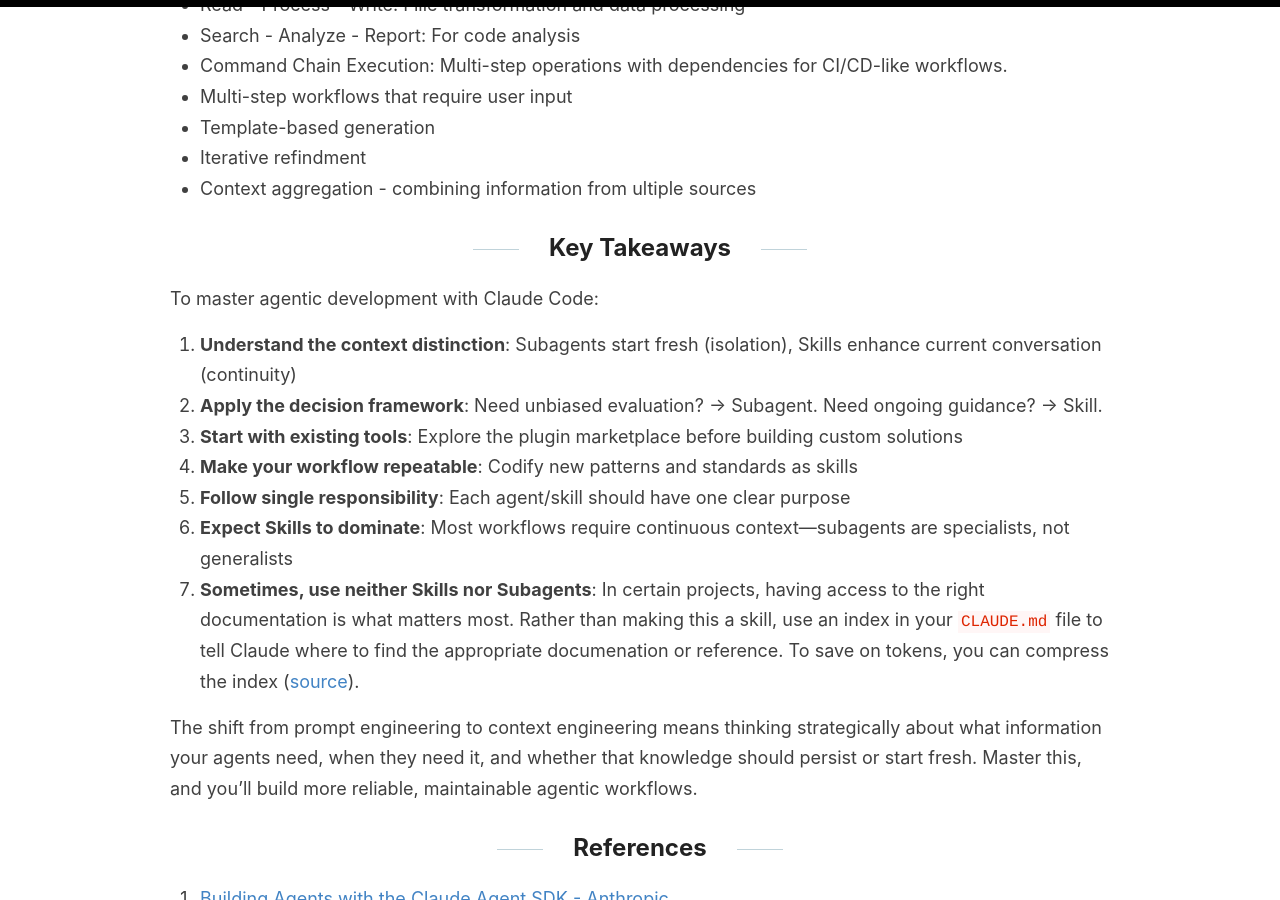
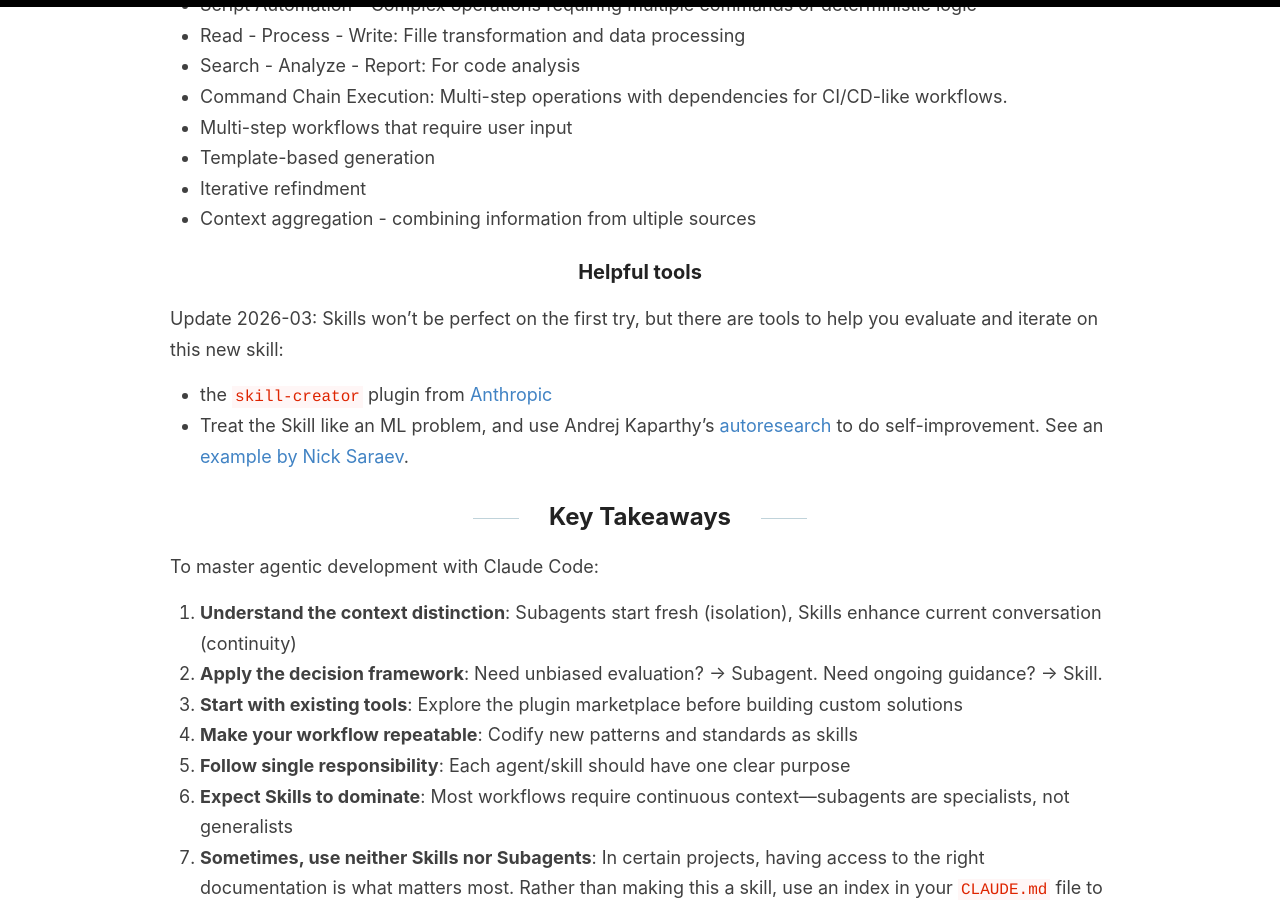
Before and after one commit to kfchou/kfchou.github.io, a Jekyll site: the page built from _posts/2026-01-07-agentic-coding.md, in a window 1280 px wide and 900 px high, scrolled down 11468 px. Built offline with Jekyll 4.4.1, drawn with Linux system fonts in a browser that asks for light colours; comment, search, counter and statistics services are not loaded.

Commit message:
Add tools for skill development

```diff
--- a/_posts/2026-01-07-agentic-coding.md
+++ b/_posts/2026-01-07-agentic-coding.md
@@ -34,6 +34,7 @@
   - [Popular Community Collections](#popular-community-collections)
   - [Manual Installation (Alternative)](#manual-installation-alternative)
 - [Building Your Own Agents or Skills](#building-your-own-agents-or-skills)
+  - [Helpful tools](#helpful-tools)
 - [Key Takeaways](#key-takeaways)
 - [References](#references)
 - [Further Reading](#further-reading)
@@ -320,6 +321,11 @@ If you do create you own skills, I encourage you to read more about skills in [C
 * Iterative refindment
 * Context aggregation - combining information from ultiple sources
 
+### Helpful tools
+Update 2026-03: Skills won't be perfect on the first try, but there are tools to help you evaluate and iterate on this new skill:
+* the `skill-creator` plugin from [Anthropic](https://github.com/anthropics/skills/tree/main/skills/skill-creator)
+* Treat the Skill like an ML problem, and use Andrej Kaparthy's [autoresearch](https://github.com/karpathy/autoresearch) to do self-improvement. See an [example by Nick Saraev](https://youtu.be/qKU-e0x2EmE?si=k3SejCVVY2E42YyC&t=533).
+
 ## Key Takeaways
 
 To master agentic development with Claude Code:
```
